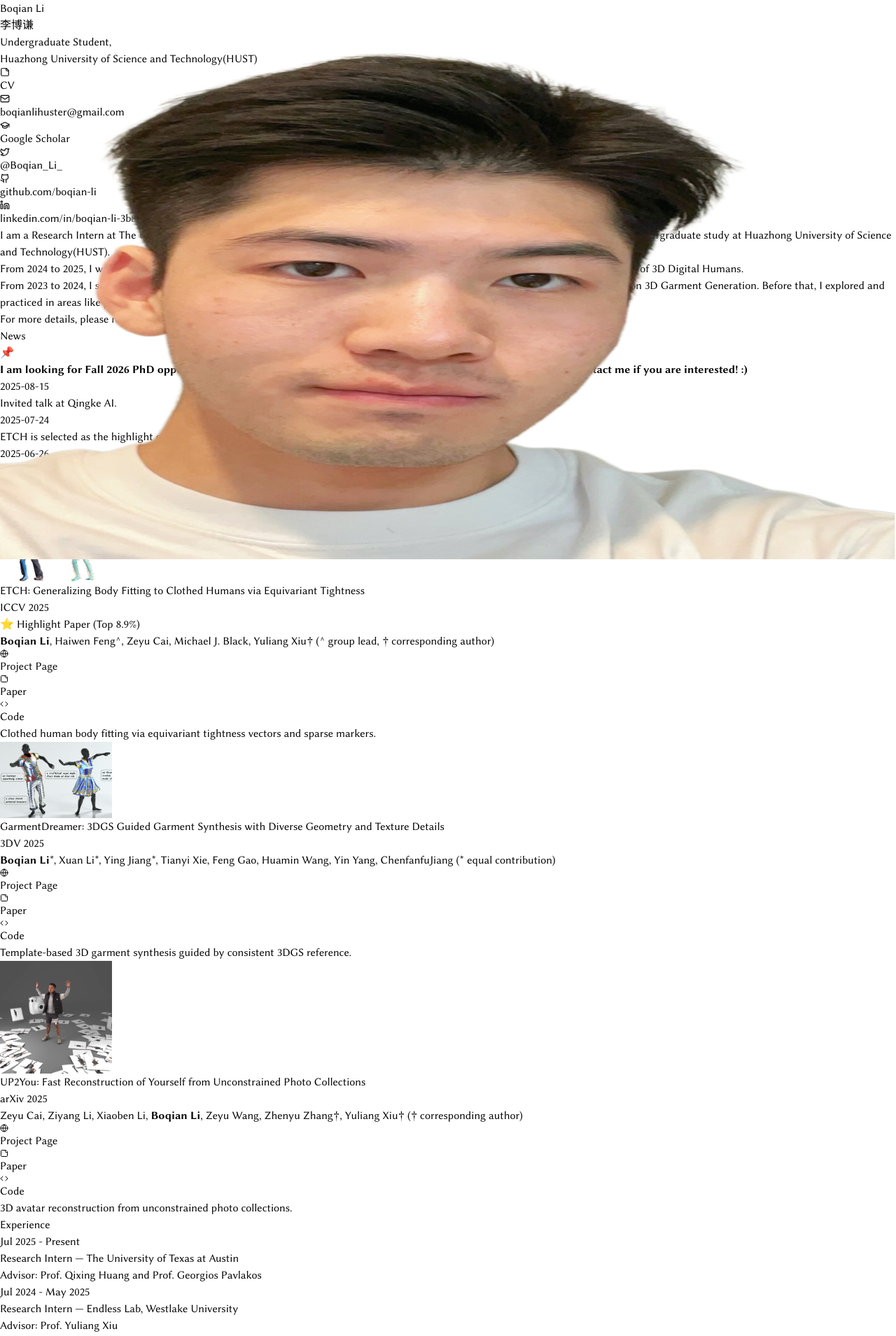
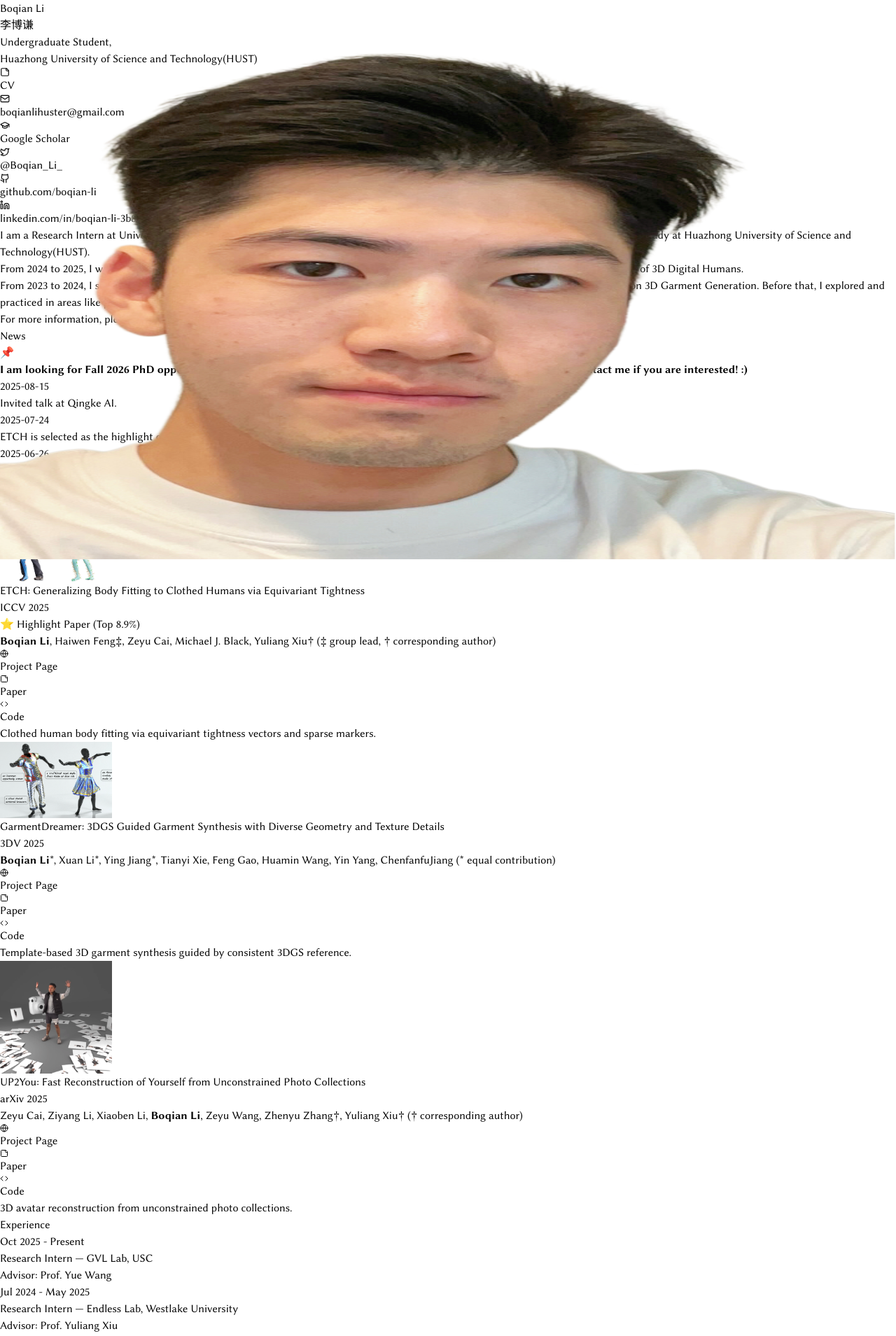
Before and after one commit to boqian-li/boqian-li.github.io, a Next.js app: page / in a window 1280 px wide. Shown: the top 1909 px of the page at 70% size. Built offline with nearby package versions, Linux system fonts and the light colour scheme.

Commit message:
update page and cv

```diff
--- a/src/data/aboutme.ts
+++ b/src/data/aboutme.ts
@@ -24,11 +24,11 @@ export const aboutMe: AboutMe = {
   institution: "Huazhong University of Science and Technology(HUST)",
   // Note that links work in the description
   description:
-    "<p>I am a Research Intern at <a href='https://www.utexas.edu/'>The University of Texas at Austin</a>, supervised by Prof. <a href='https://www.cs.utexas.edu/~huangqx/'>Qixing Huang</a> and Prof. <a href='https://www.cs.utexas.edu/~pavlakos/'>Georgios Pavlakos</a>. I finished my undergraduate study at <a href='https://english.hust.edu.cn/'>Huazhong University of Science and Technology(HUST)</a>.</p> \
+    "<p>I am a Research Intern at <a href='https://usc-gvl.github.io/'>University of Southern California</a>, supervised by Prof. <a href='https://yuewang.xyz/'>Yue Wang</a> from October 2025. I finished my undergraduate study at <a href='https://english.hust.edu.cn/'>Huazhong University of Science and Technology(HUST)</a>.</p> \
     <p>From 2024 to 2025, I was a Research Intern at <a href='http://endless.do/'>Endless Lab</a>, supervised by Prof. <a href='https://xiuyuliang.cn/'>Yuliang Xiu</a>, focusing on Representation and Understanding of 3D Digital Humans.</p> \
     <p>From 2023 to 2024, I served as a Research Intern at <a href='https://www.math.ucla.edu/aivc/'>AIVC Lab</a> at UCLA, supervised by Prof. <a href='https://www.math.ucla.edu/~cffjiang/index.html'>Chenfanfu Jiang</a> and Prof. <a href='https://yangzzzy.github.io/'>Yin Yang</a>, focusing on 3D Garment Generation. \
     Before that, I explored and practiced in areas like physical simulation, Debiased Vision-Language Model and BCI(EEG analysis).</p> \
-    <p>For more details, please refer to my <a href='/files/CV_Boqian_Li.pdf'>CV</a>.</p>",
+    <p>For more information, please refer to my <a href='/files/CV_Boqian_Li.pdf'>CV</a>.</p>",
   email: "boqianlihuster@gmail.com",
   imageUrl: "/images/IMG_0684.png",
   googleScholarUrl: "https://scholar.google.com/citations?user=7I8FkuoAAAAJ",
--- a/src/data/experience.ts
+++ b/src/data/experience.ts
@@ -10,13 +10,13 @@ export interface Experience {
 
 export const experienceData: Experience[] = [
   {
-    date: "Jul 2025 - Present",
+    date: "Oct 2025 - Present",
     title: "Research Intern",
-    company: "The University of Texas at Austin",
+    company: "GVL Lab, USC",
     // description:
     //   "Focus on Representation and Understanding of 3D Digital Humans.",
-    advisor: "Prof. Qixing Huang and Prof. Georgios Pavlakos",
-    companyUrl: "https://www.cs.utexas.edu/~huangqx/",
+    advisor: "Prof. Yue Wang",
+    companyUrl: "https://usc-gvl.github.io/",
   },
   {
     date: "Jul 2024 - May 2025",
--- a/src/data/publication.ts
+++ b/src/data/publication.ts
@@ -19,7 +19,7 @@ export const publicationData: Publication[] = [
     year: "2025",
     conference: "ICCV",
     title: "ETCH: Generalizing Body Fitting to Clothed Humans via Equivariant Tightness",
-    authors: "<b>Boqian Li</b>, Haiwen Feng^, Zeyu Cai, Michael&nbsp;J.&nbsp;Black, Yuliang Xiu† (^ group lead, † corresponding author)",
+    authors: "<b>Boqian Li</b>, Haiwen Feng‡, Zeyu Cai, Michael&nbsp;J.&nbsp;Black, Yuliang Xiu† (‡ group lead, † corresponding author)",
     paperUrl: "https://arxiv.org/abs/2503.10624",
     tldr: "Clothed human body fitting via equivariant tightness vectors and sparse markers.",
     codeUrl: "https://github.com/boqian-li/ETCH",
```
Also changed, not shown: 1 other file (tests, documents, lock files or other folders).
